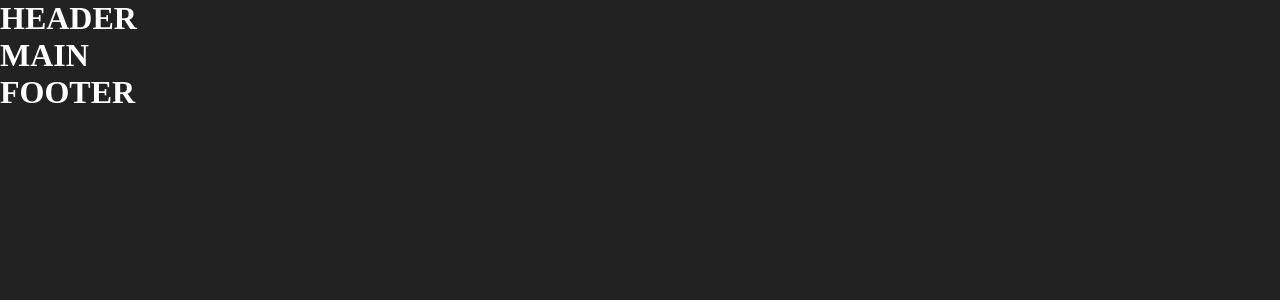
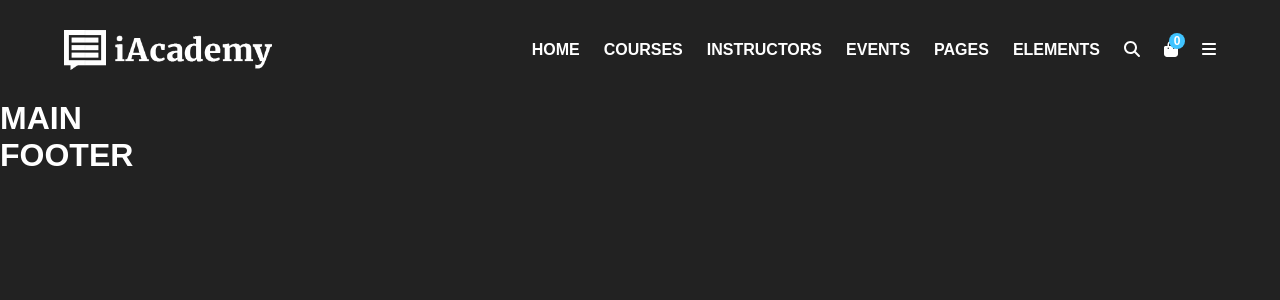
Before and after one commit to GabrieleRizzo19/proj-html-vuejs, a Vue app: page / in a window 1280 px wide. Shown: the top 300 px of the page. Built offline with nearby package versions, Linux system fonts and the light colour scheme.

Commit message:
header done with props from App.vue

```diff
--- a/src/components/PageHeader.vue
+++ b/src/components/PageHeader.vue
@@ -11,13 +11,88 @@
 
 <template>
 
-    <div>
-        <h1>HEADER</h1>
-    </div>
+    <header>
+        <div class="header-wrapper container">
 
+            <img id="header-logo" src="../assets/img/1-header/logo-light.png" alt="LOGO HEADER">
+
+            <nav>
+                <ul>
+                    <li v-for="link in headerLink">
+                        <a href="#">{{ link.title }}</a>
+                    </li>
+                    <li>
+                        <a href="#">
+                            <font-awesome-icon icon="fa-solid fa-magnifying-glass" />
+                        </a>
+                    </li>
+                    <li>
+                        <a class="pos-relative" href="#">
+                            <font-awesome-icon icon="fa-solid fa-bag-shopping" />
+                            <span class="cart-badge pos-absolute">0</span>
+                        </a>
+                    </li>
+                    <li>
+                        <a href="#">
+                            <font-awesome-icon icon="fa-solid fa-bars" />
+                        </a>
+                    </li>
+                </ul>
+            </nav>
+
+        </div>
+    </header>
 </template>
 
 <style lang="scss" scoped>
 
+    @use '../styles/partials/_mixins' as mixins;
+    @use '../styles/partials/_variables' as var;
+
+    .header-wrapper{
+        height: 100px;
+        @include mixins.flex(row, space-between, center);
+
+        #header-logo{
+            height: 40%;
+        }
+
+        nav{
+            ul{
+                list-style-type: none;
+                @include mixins.flex(row, space-between, center);
+                gap: 1.5rem;
+
+                a{
+                    text-decoration: none;
+                    color: inherit;
+                    font-weight: 600;
+
+                    .cart-badge{
+                        display: inline-block;
+                        width: 1rem;
+                        height: 1rem;
+                        line-height: 1rem;
+                        font-size: 12px;
+                        text-align: center;
+                        border-radius: 50%;
+                        background-color: var.$primary-color;
+                        top: -50%;
+                        right: -50%;
+                    }
+
+                    &:hover{
+                        color: var.$primary-color;
+
+                        .cart-badge{
+                            color: white;
+                        }
+                    }
+                }
+
+
+            }
+        }
+    }
 
 </style>
--- a/src/styles/general.scss
+++ b/src/styles/general.scss
@@ -1,12 +1,31 @@
+// RESET
 *{
     box-sizing: border-box;
     margin: 0;
     padding: 0;
 }
 
+//IMPORT FONT FROM GOOGLE FONT
 @import url('https://fonts.googleapis.com/css2?family=Merriweather:ital,wght@0,300;0,400;0,700;0,900;1,300;1,400;1,700;1,900&display=swap');
 
 body{
+    font-family: Arial, Helvetica, sans-serif;
     background-color: #222;
     color: white;
 }
+
+//GENERIC
+
+.container{
+    width: 90%;
+    max-width: 1200px;
+    margin: 0 auto;
+}
+
+.pos-relative{
+    position: relative;
+}
+
+.pos-absolute{
+    position: absolute;
+}
--- /dev/null
+++ b/src/styles/partials/_mixins.scss
@@ -0,0 +1,9 @@
+@mixin flex($direction: row, $justify: center, $align: center, $wrap: nowrap) {
+    display: flex;
+    display: -ms-flexbox;
+    display: -webkit-flex;
+    flex-direction: $direction;
+    justify-content: $justify;
+    align-items: $align;
+    flex-wrap: $wrap;
+}
--- a/src/styles/partials/_variables.scss
+++ b/src/styles/partials/_variables.scss
@@ -1 +1 @@
-$my-primary: #40c4ff;
+$primary-color: #40c4ff;
```
